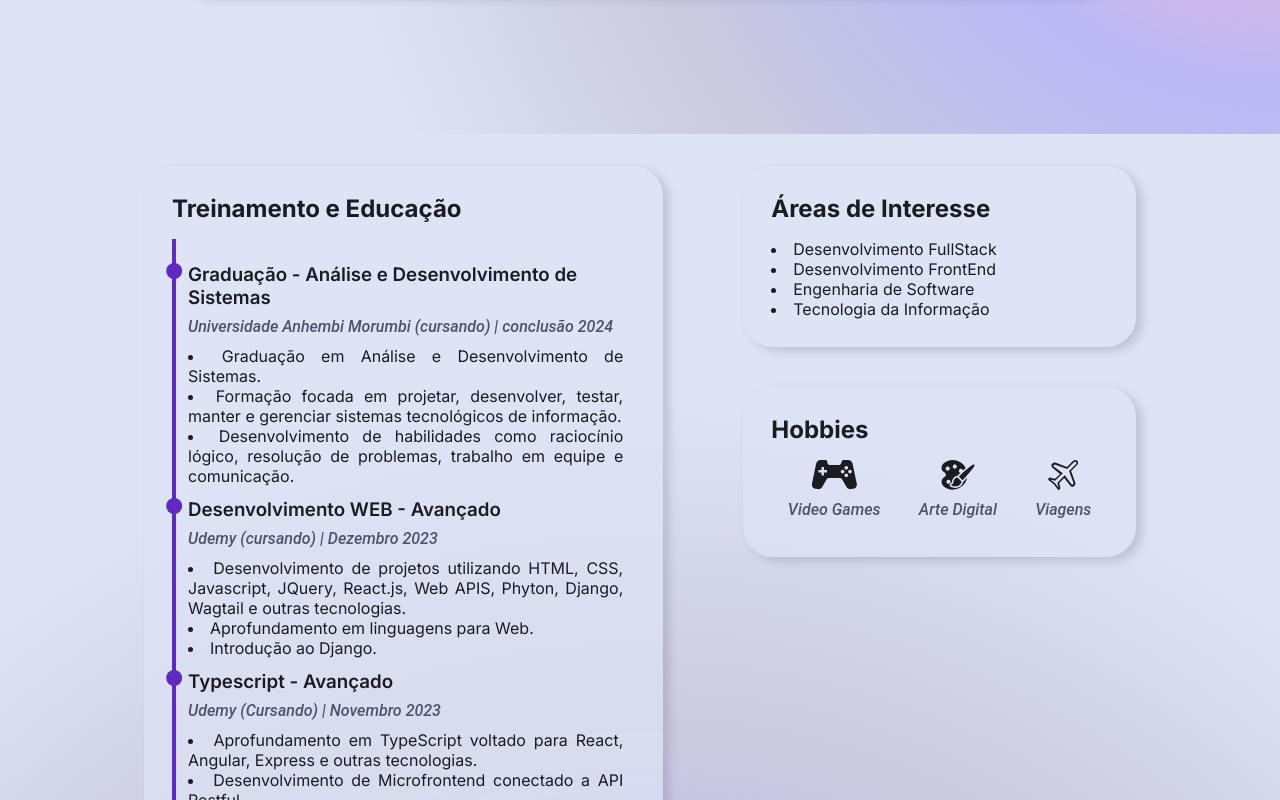
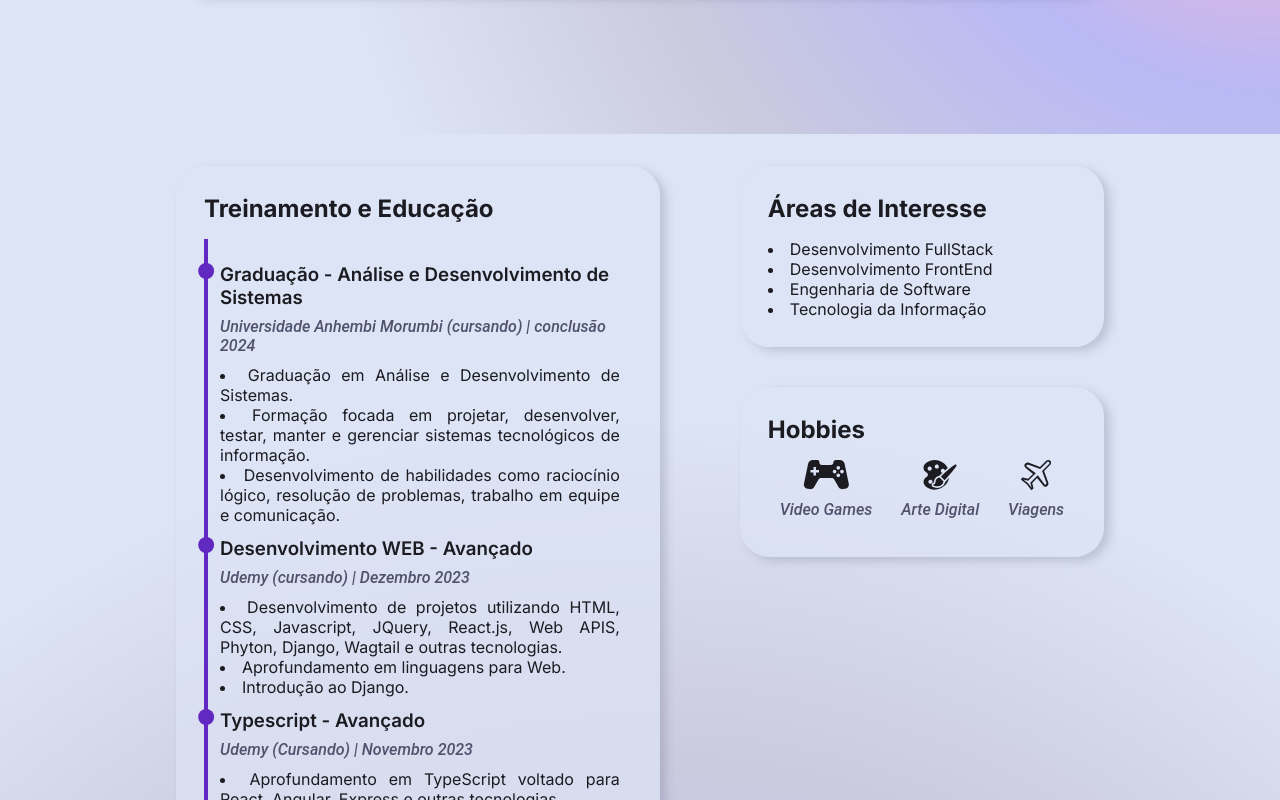
Before and after one commit to gabriella-guimaraes/portfolio-gabriella-guimaraes, an Angular app in the folder portfolio/: page / in a window 1280 px wide. Shown: the part 3700-4500 px from the top of the page. Built offline with nearby package versions, Linux system fonts and the light colour scheme.

Commit message:
style: Education component layout refactor

```diff
--- a/portfolio/src/app/components/education/education.component.css
+++ b/portfolio/src/app/components/education/education.component.css
@@ -2,7 +2,7 @@
     display: flex;
     flex-direction: row;
     justify-content: center;
-    padding: 2rem 5rem;
+    padding: 2rem 7rem;
     height: auto;
     gap: 5rem;
 }
@@ -73,7 +73,7 @@ li {
     height: 16px;
     display: inline-block;
     position: absolute;
-    left: 174px;
+    left: 206px;
     transform: translateX(-49%);
 }
 
```
